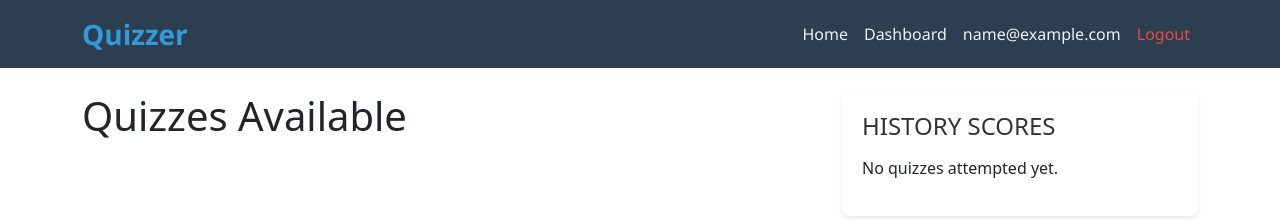
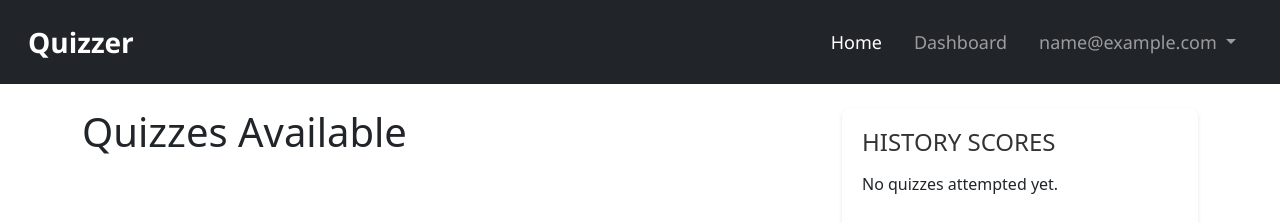
Before and after one commit to dharmil18/Quizzer, a Flask app: page /logged_in in a window 1280 px wide. Shown: the top 223 px of the page. Run offline with Flask 3, Linux system fonts and the light colour scheme; the visitor is signed in with stand-in values (Sample User, id 1); parts of the project's set-up code (start-up, migrations or seed data) failed here and were passed over; some libraries are stand-ins or nearby versions.

Commit message:
Changed navbar, made it responsive. Quiz hid correct and incorrect answer

```diff
--- a/static/css/navigation.css
+++ b/static/css/navigation.css
@@ -2,18 +2,20 @@
 
 /* Navbar styles */
 .navbar {
-    background-color: #2c3e50;
+    background-color: #28282B;
     font-family: 'Segoe UI', Tahoma, Geneva, Verdana, sans-serif;
 }
 
 .navbar-brand {
-    color: #3498db;
+    color: #FDFBF9;
     font-size: 28px;
-    font-weight: bold;
+    font-weight: 750;
 }
 
 .navbar-nav .nav-link {
-    color: #ecf0f1;
+    color: #FDFBF9;
+    font-weight: 500;
+    font-size: 18px;
 }
 
 .navbar-nav .nav-link.logout {
@@ -36,8 +38,8 @@
 
 /* Footer styles */
 .footer {
-    background-color: #2c3e50;
-    color: white;
+    background-color: #28282B;
+    color: #FDFBF9;
     font-family: 'Segoe UI', Tahoma, Geneva, Verdana, sans-serif;
     padding: 20px 0;
 }
--- a/templates/home.html
+++ b/templates/home.html
@@ -4,6 +4,7 @@
 <head>
     <meta charset="UTF-8">
     <title>Quizzer - Home</title>
+    <meta name="viewport" content="width=device-width, initial-scale=1.0">
     <link href="https://cdn.jsdelivr.net/npm/bootstrap@5.0.2/dist/css/bootstrap.min.css" rel="stylesheet"
           integrity="sha384-EVSTQN3/azprG1Anm3QDgpJLIm9Nao0Yz1ztcQTwFspd3yD65VohhpuuCOmLASjC" crossorigin="anonymous">
     <link rel="stylesheet" href="{{ url_for('static', filename='css/home.css') }}">
@@ -12,32 +13,62 @@
 
 <body>
 <!-- Navbar -->
-<nav class="navbar navbar-expand-lg">
-    <div class="container">
-        <a class="navbar-brand" href="#">Quizzer</a>
-        <button class="navbar-toggler" type="button" data-toggle="collapse" data-target="#navbarNav"
-                aria-controls="navbarNav" aria-expanded="false" aria-label="Toggle navigation">
+{#<nav class="navbar navbar-expand-lg">#}
+{#    <div class="container">#}
+{#        <a class="navbar-brand" href="#">Quizzer</a>#}
+{#        <button class="navbar-toggler" type="button" data-toggle="collapse" data-target="#navbarNav"#}
+{#                aria-controls="navbarNav" aria-expanded="false" aria-label="Toggle navigation">#}
+{#            <span class="navbar-toggler-icon"></span>#}
+{#        </button>#}
+{#        <div class="collapse navbar-collapse justify-content-end" id="navbarNav">#}
+{#            <ul class="navbar-nav ml-auto">#}
+{#                <li class="nav-item">#}
+{#                    <a class="nav-link" href="{{ url_for('home') }}">Home</a>#}
+{#                </li>#}
+{#                <li class="nav-item">#}
+{#                    <a class="nav-link" href="{{ url_for('dashboard') }}">Dashboard</a>#}
+{#                </li>#}
+{#                <li class="nav-item">#}
+{#                    <span class="nav-link">{{ email }}</span>#}
+{#                </li>#}
+{#                <li class="nav-item">#}
+{#                    <a class="nav-link logout" href="{{ url_for('logout') }}">Logout</a>#}
+{#                </li>#}
+{#            </ul>#}
+{#        </div>#}
+{#    </div>#}
+{#</nav>#}
+
+<nav class="navbar navbar-expand-lg navbar-dark bg-dark p-3">
+<div class="container-fluid">
+  <a class="navbar-brand" href="{{ url_for('home') }}">Quizzer</a>
+  <button class="navbar-toggler" type="button" data-bs-toggle="collapse" data-bs-target="#navbarNavDropdown" aria-controls="navbarNavDropdown" aria-expanded="false" aria-label="Toggle navigation">
     <span class="navbar-toggler-icon"></span>
   </button>
-        <div class="collapse navbar-collapse justify-content-end" id="navbarNav">
-            <ul class="navbar-nav ml-auto">
+
+  <div class=" collapse navbar-collapse" id="navbarNavDropdown">
+    <ul class="navbar-nav ms-auto ">
       <li class="nav-item">
-                    <a class="nav-link" href="{{ url_for('home') }}">Home</a>
+        <a class="nav-link mx-2 active" aria-current="page" href="{{ url_for('home') }}">Home</a>
       </li>
       <li class="nav-item">
-                    <a class="nav-link" href="{{ url_for('dashboard') }}">Dashboard</a>
+        <a class="nav-link mx-2" href="{{ url_for('dashboard') }}">Dashboard</a>
       </li>
-                <li class="nav-item">
-                    <span class="nav-link">{{ email }}</span>
-                </li>
-                <li class="nav-item">
-                    <a class="nav-link logout" href="{{ url_for('logout') }}">Logout</a>
+      <li class="nav-item dropdown">
+        <a class="nav-link mx-2 dropdown-toggle" href="#" id="navbarDropdownMenuLink" role="button" data-bs-toggle="dropdown" aria-expanded="false">
+          {{ email }}
+        </a>
+        <ul class="dropdown-menu" aria-labelledby="navbarDropdownMenuLink">
+          <li><a class="dropdown-item" href="{{ url_for('logout') }}">Logout</a></li>
+        </ul>
       </li>
     </ul>
   </div>
 </div>
 </nav>
 
+
+{# Main Content#}
 <div class="container mt-4">
     <div class="row">
         <!-- Quizzes -->
--- a/templates/quiz.html
+++ b/templates/quiz.html
@@ -37,7 +37,8 @@
     <button id="next-button">Next</button>
 </div>
 <div class="score-container hide">
-    <div id="user-score">Demo Score</div>
+    <div id="user-score"></div>
+    <div id="user-score-message"></div>
     <button id="restart">Restart</button>
     <button id="home">Home</button>
 </div>
```
Also changed, not shown: static/css/home.css (+73 -0 lines), static/css/quiz.css (+12 -11 lines), static/js/quiz.js (+55 -15 lines). Lines whose indentation alone changed are shown as unchanged.
